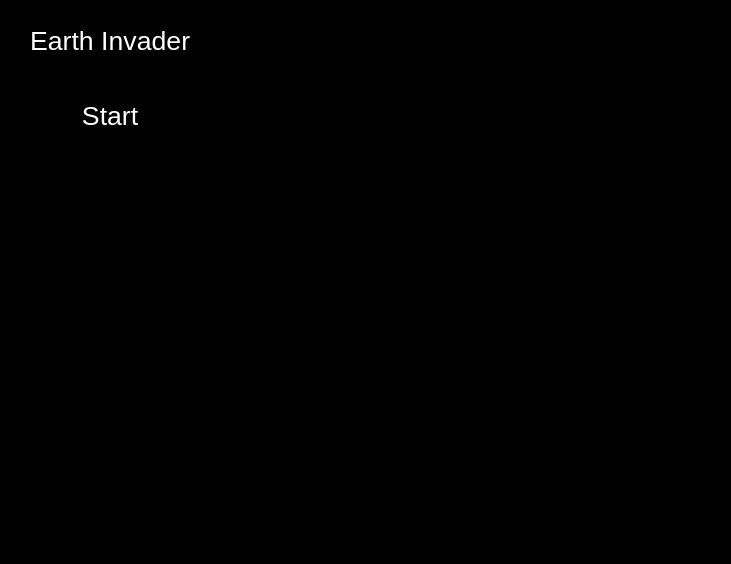
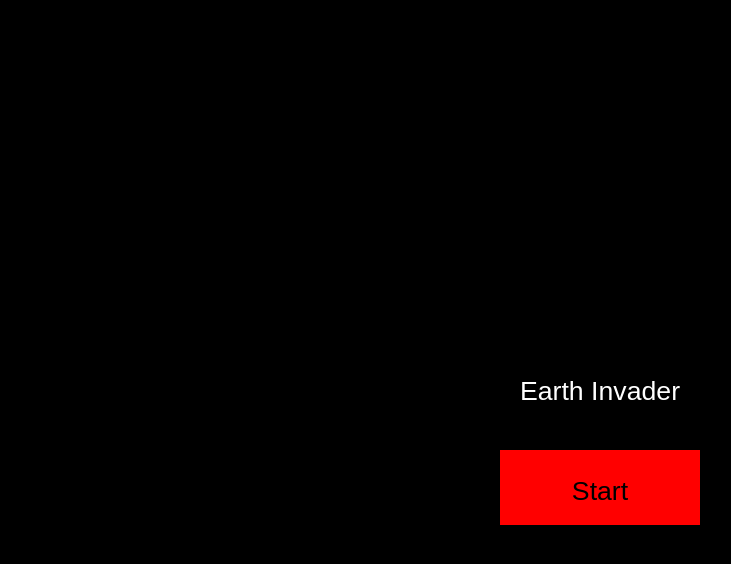
Before and after one commit to WWPOL/Earth-Invader, a plain HTML site: page index.html in a window 1280 px wide. Shown: the whole page, without its empty margins (40-771 px from the left). Drawn offline with Linux system fonts and the light colour scheme.

Commit message:
canvas switching works

```diff
--- a/index.html
+++ b/index.html
@@ -2,19 +2,11 @@
 <html lang="en">
 <head>
 	<title>JS13K Game</title>
-	<style>
-		body {
-			margin: 0;
-			padding: 0;
-			background-color: rgb(7,7,7);
-			overflow: hidden;
-		}
-	</style>
+	<script src="js/menus.js"></script>
 </head>
-<body id="body">
-	<canvas id="mainmenu"></canvas>
-	<canvas id="levelselect"></canvas>
-	<canvas id="game"></canvas>
-	<script src="js/menus.js"></script>
+<body onload="initMainMenu()" style="margin: 0; padding: 0; background-color: black; overflow: hidden;">
+	<canvas id="mainmenu" style="position: absolute"></canvas>
+	<canvas id="levelselect" style="position: absolute"></canvas>
+	<canvas id="game" style="position: absolute"></canvas>
 </body>
 </html>
--- a/js/menus.js
+++ b/js/menus.js
@@ -1,19 +1,56 @@
-var canvas = document.getElementById('mainmenu');
-
-if (canvas.getContext) {
+function initMainMenu() {
+	var canvas = document.getElementById('mainmenu');
 	var ctx = canvas.getContext('2d');
-
-	canvas.width = document.documentElement.clientWidth;
-	canvas.height = document.documentElement.clientHeight;
-
-	ctx.fillStyle = "black";
-	ctx.fillRect(0, 0, canvas.width, canvas.height);
+	winwitdh = document.documentElement.clientWidth;
+	winheight = document.documentElement.clientHeight;
+	canvas.width = winwitdh;
+	canvas.height = winheight;
 
 	ctx.font = "20pt Arial";
 	ctx.fillStyle = "white";
 	ctx.textAlign = "center";
-	ctx.fillText("Earth Invader", 150, 50);
-	ctx.fillText("Start", 150, 125);
-} else {
-	alert("Your browser doesn't support canvas!");
+	ctx.fillText("Earth Invader", winwitdh / 2, winheight / 2);
+
+	var elements = [];
+	elements.push({
+		color: "red",
+		width: 200,
+		height: 75,
+		top: winheight / 2 + 50,
+		left: winwitdh / 2 - 100
+	});
+	elements.forEach(function(element) {
+		ctx.fillStyle = element.color;
+		ctx.fillRect(element.left, element.top, element.width, element.height);
+	});
+	ctx.fillStyle = "black";
+	ctx.fillText("Start", winwitdh / 2, winheight / 2 + 100);
+
+	canvas.addEventListener('click', function(event) {
+		var cLeft = canvas.offsetLeft;
+		var cTop = canvas.offsetTop;
+		var x = event.pageX - cLeft;
+		var y = event.pageY - cTop;
+
+		elements.forEach(function(element) {
+			if (y > element.top && y < element.top + element.height && x > element.left && x < element.left + element.width) {
+				ctx.clearRect(0, 0, canvas.width, canvas.height);
+				initLevelSelect();
+			}
+		});
+	}, false);
 }
+
+function initLevelSelect() {
+	var canvas = document.getElementById('levelselect');
+	var ctx = canvas.getContext('2d');
+	winwitdh = document.documentElement.clientWidth;
+	winheight = document.documentElement.clientHeight;
+	canvas.width = winwitdh;
+	canvas.height = winheight;
+
+	ctx.font = "20pt Arial";
+	ctx.fillStyle = "white";
+	ctx.textAlign = "center";
+	ctx.fillText("Level Select", winwitdh / 2, winheight / 2);
+}
```
Also changed, not shown: start.svg (added).
